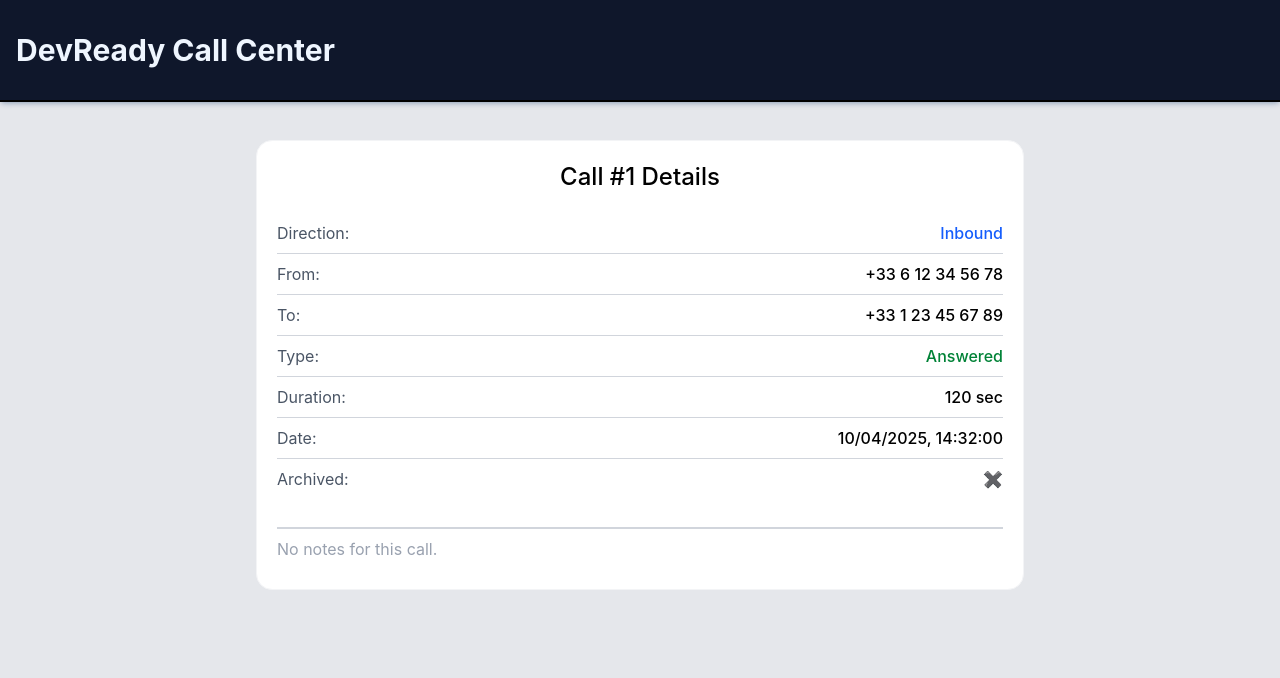
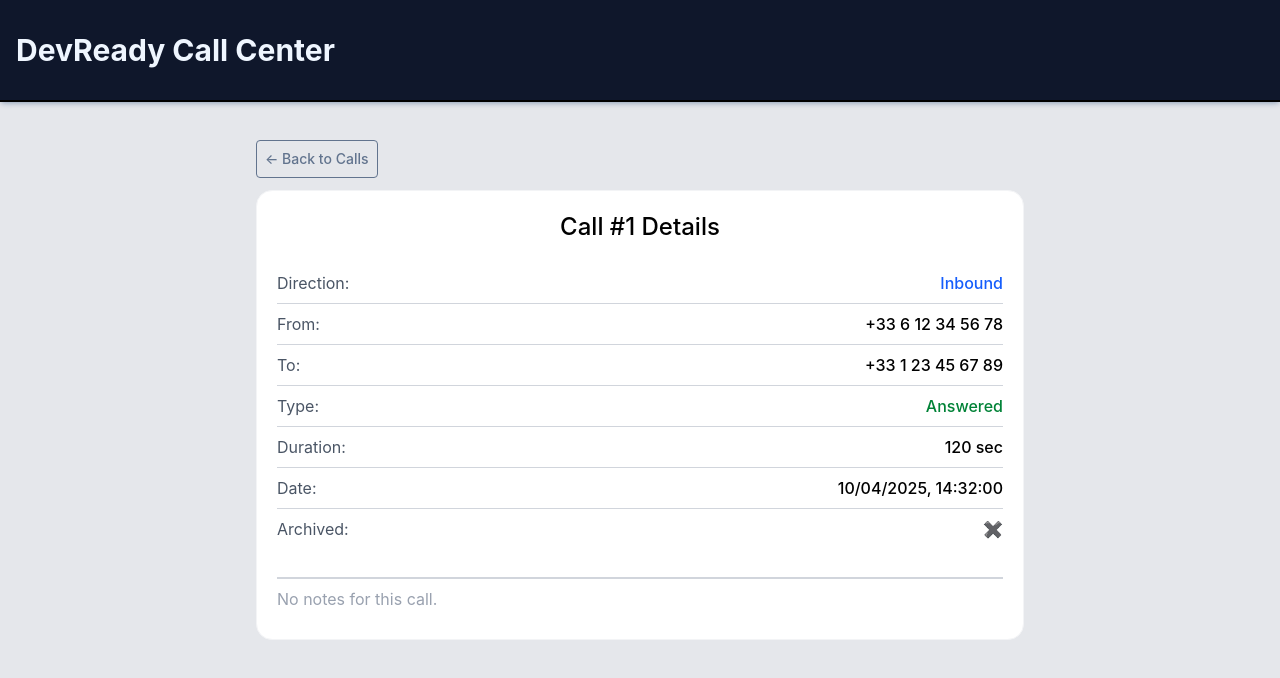
Before and after one commit to Vaggelis-Agapiou/call-management-dashboard, a React (Vite) app: page /call/1 in a window 1280 px wide. Shown: the top 678 px of the page. Built offline with nearby package versions, Linux system fonts and the light colour scheme.

Commit message:
Added button to redirect to calls list

```diff
--- a/src/components/CallItem.jsx
+++ b/src/components/CallItem.jsx
@@ -39,7 +39,7 @@ function CallItem({ call, onArchive }) {
         </p>
       </div>
       <p>
-        {call.from} ➡️ {call.to}
+        {call.from} → {call.to}
       </p>
       <div className="flex flex-col">
         <p className="text-s text-gray-600">{callDate}</p>
@@ -53,7 +53,7 @@ function CallItem({ call, onArchive }) {
       </div>
       <button
         onClick={handleClick}
-        className="border rounded-xl p-1 hover:cursor-pointer hover:bg-slate-800 hover:text-slate-50"
+        className="border rounded-xl p-1 hover:cursor-pointer hover:bg-slate-800 hover:text-slate-50 transition"
       >
         Archive
       </button>
--- a/src/pages/Details.jsx
+++ b/src/pages/Details.jsx
@@ -1,9 +1,10 @@
-import { useParams } from "react-router-dom";
+import { useNavigate, useParams } from "react-router-dom";
 import { callHistory } from "../data/calls";
 import Template from "../ui/Template";
 
 function Details() {
   const { id } = useParams();
+  const navigate = useNavigate();
   const call = callHistory.find((c) => c.id.toString() === id);
   const callDate = new Date(call.created_at).toLocaleString("en-GB");
 
@@ -18,6 +19,10 @@ function Details() {
     }
   };
 
+  function handleBack() {
+    navigate("/");
+  }
+
   if (!call) {
     return (
       <Template>
@@ -28,8 +33,15 @@ function Details() {
 
   return (
     <Template>
-      <div className="flex justify-center">
-        <div className="bg-white max-w-3xl w-full p-5 space-y-7 rounded-2xl border border-gray-100">
+      <div className="w-full max-w-3xl ">
+        <button
+          onClick={handleBack}
+          className="flex gap-2 border p-2 border-slate-500 rounded mb-3 text-sm text-slate-500 font-medium hover:bg-slate-800 hover:text-slate-50 transition cursor-pointer"
+        >
+          ← Back to Calls
+        </button>
+
+        <div className="bg-white w-full p-5 space-y-7 rounded-2xl border border-gray-100">
           <h2 className="text-center text-2xl font-medium">
             Call #{call.id} Details
           </h2>
--- a/src/pages/Home.jsx
+++ b/src/pages/Home.jsx
@@ -13,6 +13,14 @@ function Home() {
           ? { ...currentCall, is_archived: true }
           : currentCall,
       ),
+    );
+  }
+
+  if (!calls) {
+    return (
+      <Template>
+        <div className="text-gray-400 p-4">No calls yest :/</div>
+      </Template>
     );
   }
 
--- a/src/ui/Template.jsx
+++ b/src/ui/Template.jsx
@@ -1,6 +1,6 @@
 function Template({ children }) {
   return (
-    <div className="min-h-screen bg-gray-200 flex flex-col">
+    <div className="min-h-screen bg-gray-200 flex flex-col items-center">
       <div className="mb-10 py-8 w-full bg-slate-900 outline-2 shadow-md shadow-slate-400">
         <h1 className="pl-4 text-3xl font-bold text-blue-50">
           DevReady Call Center
```
